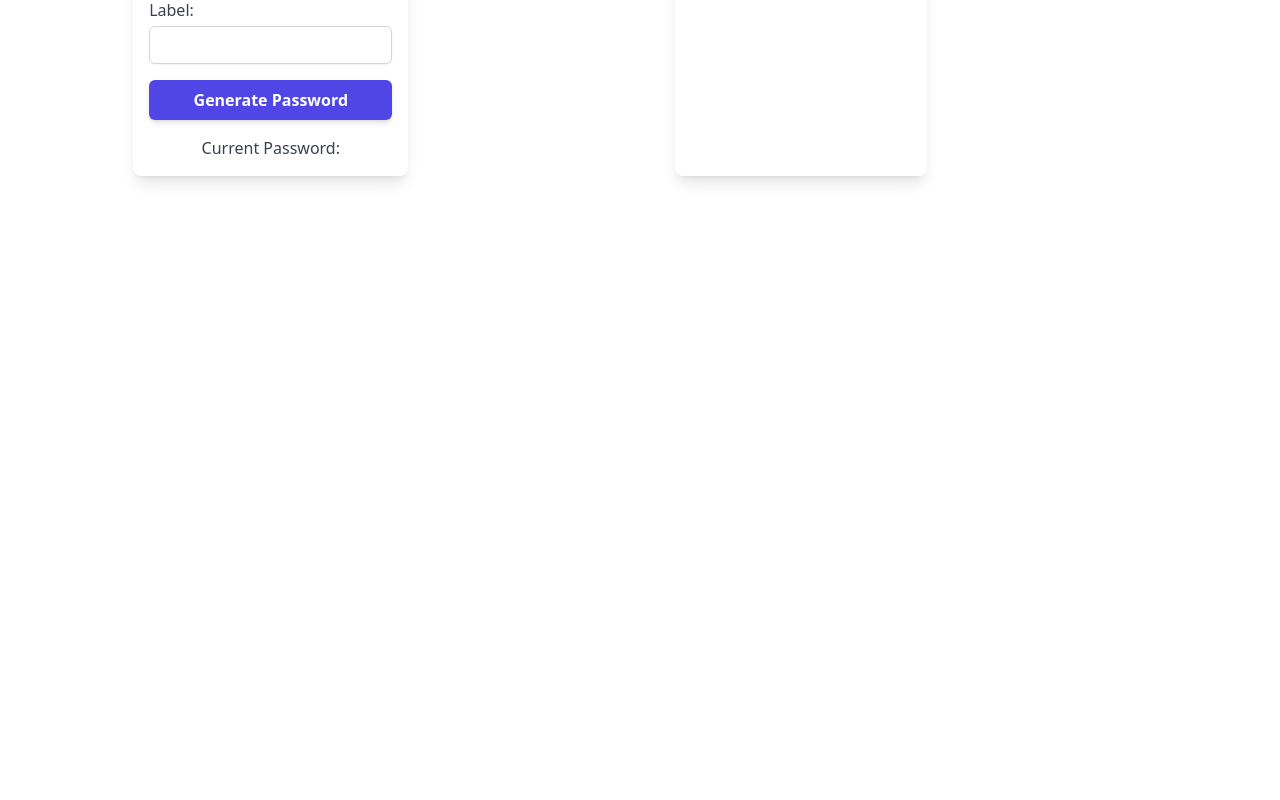
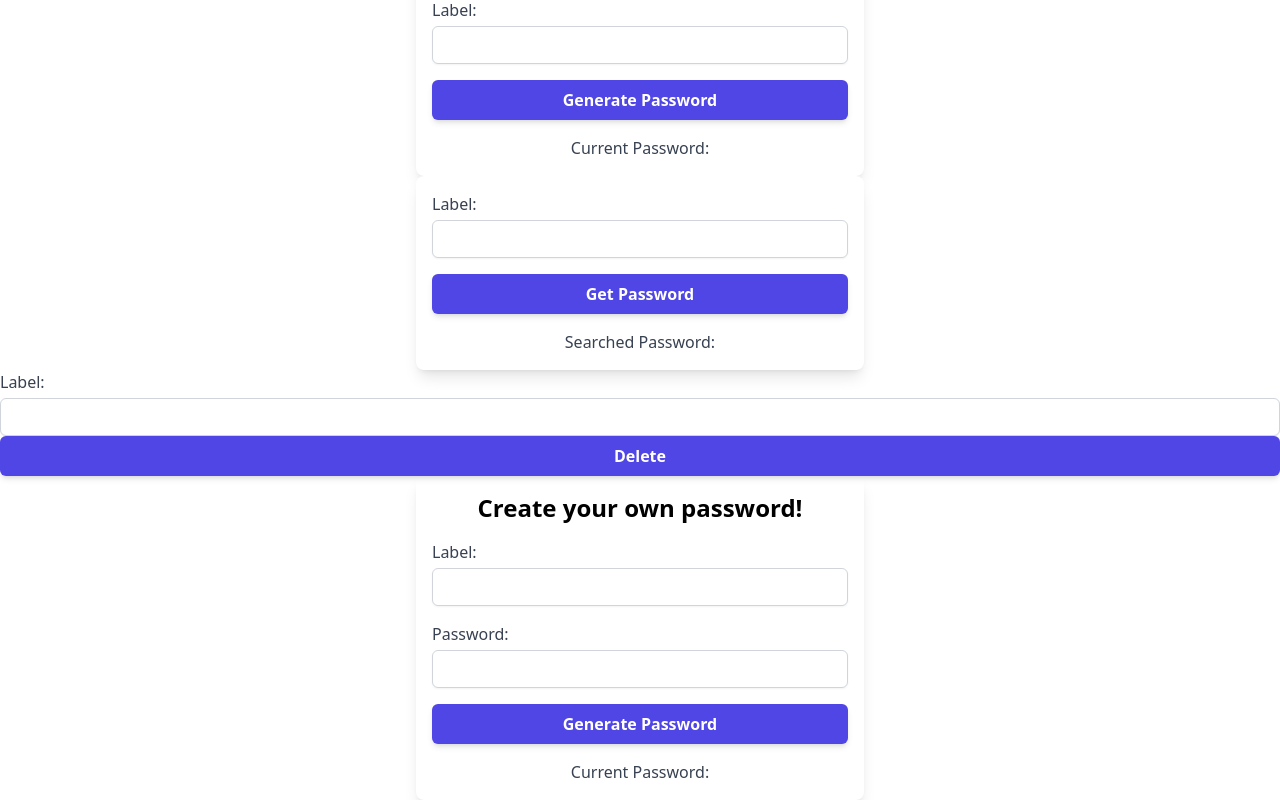
Before and after one commit to Shraghav/Password-Generator, a React (Create React App) app: page / in a window 1280 px wide. Shown: the part 188-988 px from the top of the page. Before the commit the page ends 800 px from the top, so only its background shows below. Built offline with nearby package versions, Linux system fonts and the light colour scheme.

Commit message:
Can add manual password

```diff
--- a/src/App.js
+++ b/src/App.js
@@ -2,12 +2,14 @@ import './App.css';
 import PasswordPostResult from './templates/PassworPostResult';
 import PasswordGetResult from './templates/PasswordGetResult';
 import PasswordDeleteResult from './templates/PasswordDeleteResult';
+import PasswordUserCreate from './templates/PasswordUserCreate';
 const PasswordGenerator = () => {
   return (
-    <div style={{ display: 'flex' }}>
+    <div>
       <PasswordPostResult />
       <PasswordGetResult />
       <PasswordDeleteResult />
+      <PasswordUserCreate />
     </div>
   )
 };
--- /dev/null
+++ b/src/templates/PasswordUserCreate.js
@@ -0,0 +1,66 @@
+import React, { useState } from 'react';
+import axios from 'axios';
+
+const PasswordUserCreate = () => {
+    const [passwordCurrent, setPasswordCurrent] = useState([]);
+    const [label, setLabel] = useState('');
+    const [password, setPassword] = useState('');
+
+    const generatePassword = async (e) => {
+        e.preventDefault(); // Prevent form submission
+
+        const newPasswordEntry = { password, label };
+        setPasswordCurrent(newPasswordEntry);
+
+        try {
+            await axios.put(`http://localhost:5000/submitData/${label}`, newPasswordEntry);
+            console.log('Password saved successfully.');
+        } catch (error) {
+            console.error('Error saving password:', error);
+        }
+        return false;
+    };
+
+    return (
+        <div className="max-w-md mx-auto p-4 bg-white shadow-lg rounded-lg">
+            <h1 className="text-2xl font-bold mb-4 text-center">Create your own password!</h1>
+            <form onSubmit={generatePassword}>
+                <div className="mb-4">
+                    <label htmlFor="label" className="block text-gray-700">Label:</label>
+                    <input
+                        id="label"
+                        className="mt-1 block w-full p-2 border border-gray-300 rounded-md shadow-sm focus:ring-indigo-500 focus:border-indigo-500 sm:text-sm"
+                        type="text"
+                        value={label}
+                        onChange={(e) => setLabel(e.target.value)}
+                    />
+                </div>
+
+                <div className="mb-4">
+                    <label htmlFor="password" className="block text-gray-700">Password:</label>
+                    <input
+                        id="password"
+                        className="mt-1 block w-full p-2 border border-gray-300 rounded-md shadow-sm focus:ring-indigo-500 focus:border-indigo-500 sm:text-sm"
+                        type="password"
+                        value={password}
+                        onChange={(e) => setPassword(e.target.value)}
+                    />
+                </div>
+
+                <button
+                    type="submit"
+                    className="w-full py-2 px-4 bg-indigo-600 text-white font-semibold rounded-md shadow-md hover:bg-indigo-700 focus:outline-none focus:ring-2 focus:ring-indigo-500"
+                >
+                    Generate Password
+                </button>
+
+                <div className="mt-4 text-center text-gray-700">
+                    Current Password: {passwordCurrent.password}
+                </div>
+            </form>
+        </div>
+
+    );
+}
+
+export default PasswordUserCreate;
```
